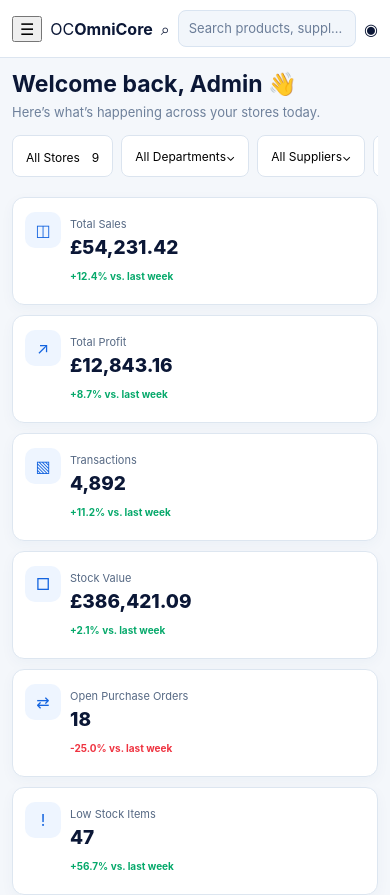
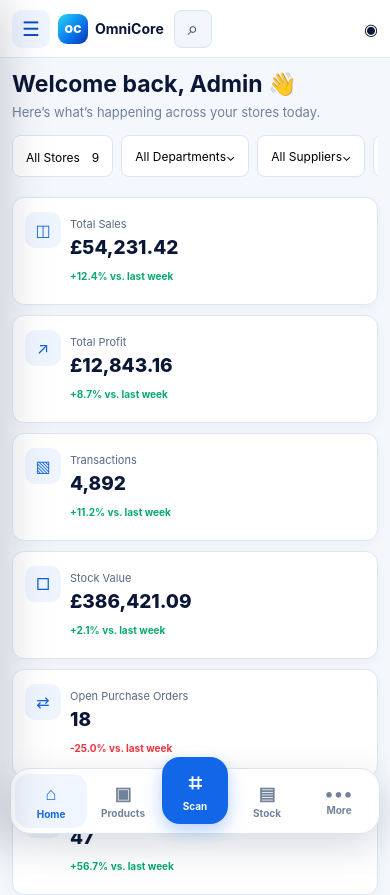
Before and after one commit to franklinajithan/omnicore-retail-platform, a Next.js app in the folder apps/web/: page / in a window 390 px wide. Shown: the top 895 px of the page. Built offline with nearby package versions, Linux system fonts and the light colour scheme.

Commit message:
Style mobile drawer and app bottom navigation

```diff
--- a/apps/web/app/globals.css
+++ b/apps/web/app/globals.css
@@ -33,3 +33,30 @@
   .kpi{min-height:108px}
   .integrations{grid-template-columns:1fr}
 }
+.menuButton,.mobileBrand,.drawerClose,.bottomNav{display:none}
+@media(max-width:760px){
+ .side{display:block;position:fixed;z-index:50;left:0;top:0;width:min(86vw,340px);height:100dvh;padding:16px 12px;transform:translateX(-105%);transition:transform .22s ease;box-shadow:20px 0 45px #00142d35}
+ .side.open{transform:translateX(0)}
+ .side .brand div:last-child,.side .section,.side .nav span{display:block}
+ .side .nav{justify-content:flex-start;font-size:13px;padding:10px}
+ .side .section{font-size:10px}
+ .drawerClose{display:grid;place-items:center;position:absolute;right:10px;top:10px;width:34px;height:34px;border:0;border-radius:9px;background:#132b48;color:#fff;font-size:25px;z-index:2}
+ .drawerBackdrop{display:none;position:fixed;inset:0;background:#03101f80;z-index:40;backdrop-filter:blur(2px)}
+ .drawerBackdrop.open{display:block}
+ .menuButton{display:grid;place-items:center;flex:0 0 38px;width:38px;height:38px;border:0;border-radius:10px;background:#eef5ff;color:#0b4bc4;font-size:20px}
+ .mobileBrand{display:flex;align-items:center;gap:7px;color:#0b1736;margin-right:2px}
+ .mobileMark{width:30px;height:30px;border-radius:9px;background:linear-gradient(135deg,#27d7f1,#0876ef 58%,#1232a8);display:grid;place-items:center;color:white;font-size:11px;font-weight:900}
+ .mobileBrand b{font-size:14px}
+ .top>.glyph:first-of-type{display:none}
+ .search{font-size:0;padding:0;width:38px;flex:0 0 38px;height:38px;background:#f2f6fb}
+ .search:after{content:'⌕';font-size:19px;display:grid;place-items:center;height:100%;color:#27476d}
+ .top>.glyph:last-child{margin-left:auto}
+ .content{padding-bottom:92px}
+ .bottomNav{display:grid;grid-template-columns:repeat(5,1fr);position:fixed;z-index:30;left:10px;right:10px;bottom:max(10px,env(safe-area-inset-bottom));height:66px;background:#fff;border:1px solid #dbe5ef;border-radius:20px;box-shadow:0 12px 36px #0b23462b;padding:5px 4px}
+ .bottomNav button{border:0;background:transparent;color:#71829a;display:flex;flex-direction:column;align-items:center;justify-content:center;gap:3px;font-size:10px;font-weight:700;border-radius:14px}
+ .bottomNav button.selected{color:#1266e8;background:#f0f6ff}
+ .bottomNav .glyph{font-size:18px}
+ .bottomNav .scanAction{background:#1266e8;color:#fff;margin:-17px 3px 4px;border-radius:18px;box-shadow:0 7px 18px #1266e84d}
+ .bottomNav .scanAction .glyph{font-size:23px}
+ .moreDots{font-size:18px;line-height:14px;letter-spacing:1px}
+}
```
